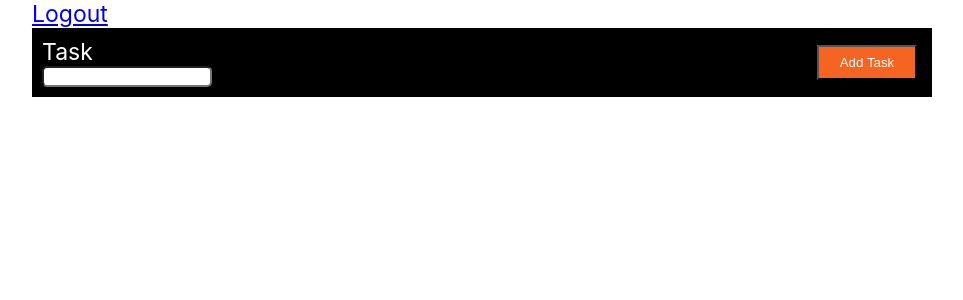
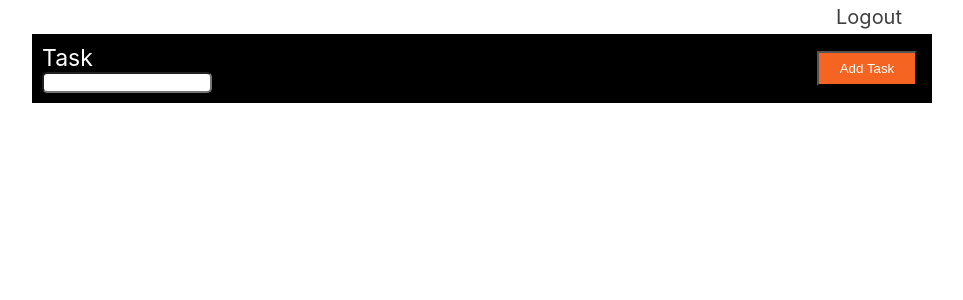
Before and after one commit to eliseislivca/TaskManager, a React (Create React App) app: page / in a window 1280 px wide. Shown: the top 300 px of the page, without its empty margins (158-1121 px from the left). Built offline with nearby package versions, Linux system fonts and the light colour scheme; data requests are answered from the project's data file.

Commit message:
#6: Added styles for Logout

```diff
--- a/src/styles/pageOfTasks.css
+++ b/src/styles/pageOfTasks.css
@@ -189,3 +189,16 @@ input {
     display: block;
     border: #000 1px solid;
 }
+.log-out {
+    font-size: 20px;
+    display: flex;
+    justify-content: right;
+    margin: 5px 30px;
+    text-decoration: none;
+    color: rgb(63, 63, 63);
+    font-weight: 400;
+}
+.log-out:hover {
+    color: rgb(63, 63, 63);
+    font-weight: 600;
+}
```
